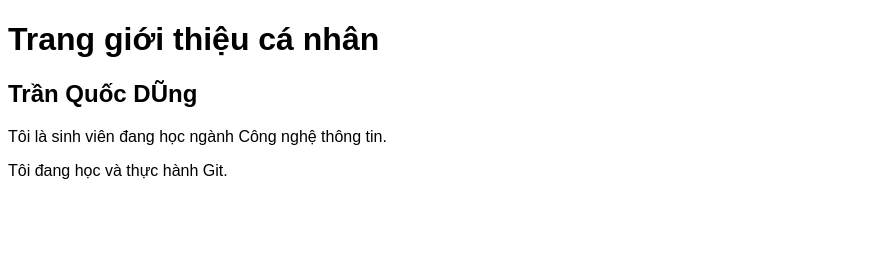
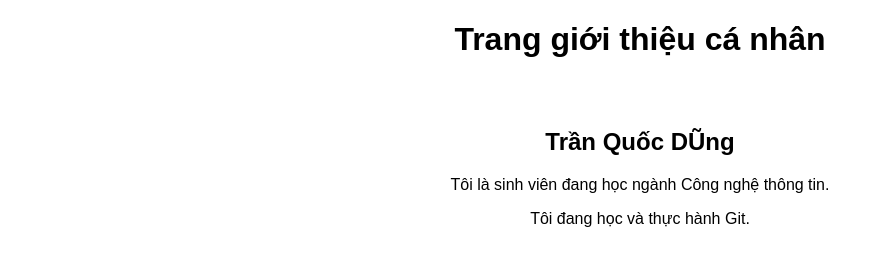
Before and after one commit to idbibbool-arch/personal-profile, a plain HTML site: page index.html in a window 1280 px wide. Shown: the whole page, without its empty margins (0-883 px from the left). Drawn offline with Linux system fonts and the light colour scheme.

Commit message:
Style introduction section

```diff
--- a/style.css
+++ b/style.css
@@ -1,3 +1,9 @@
 body {
     font-family: Arial;
+    text-align: center;
 }
+
+section {
+    margin-top: 30px;
+    padding: 20px;
+}
```
